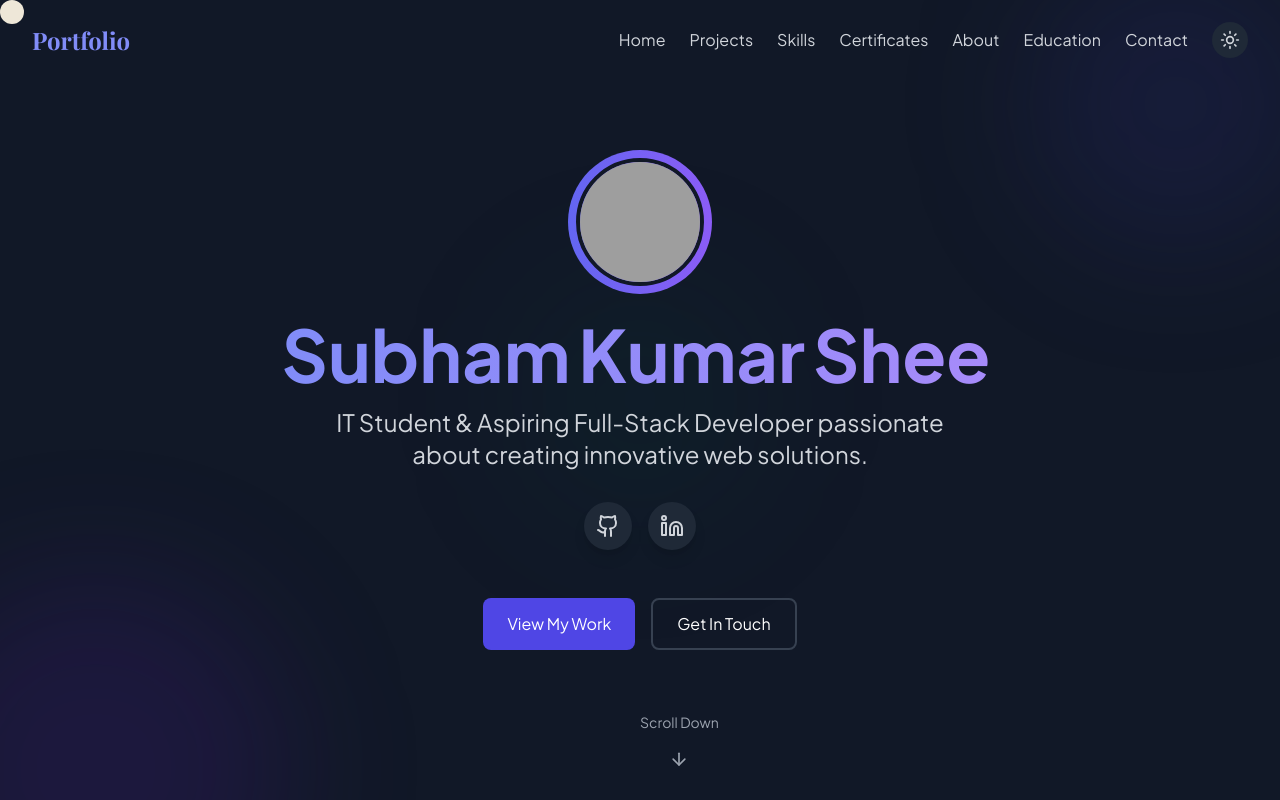
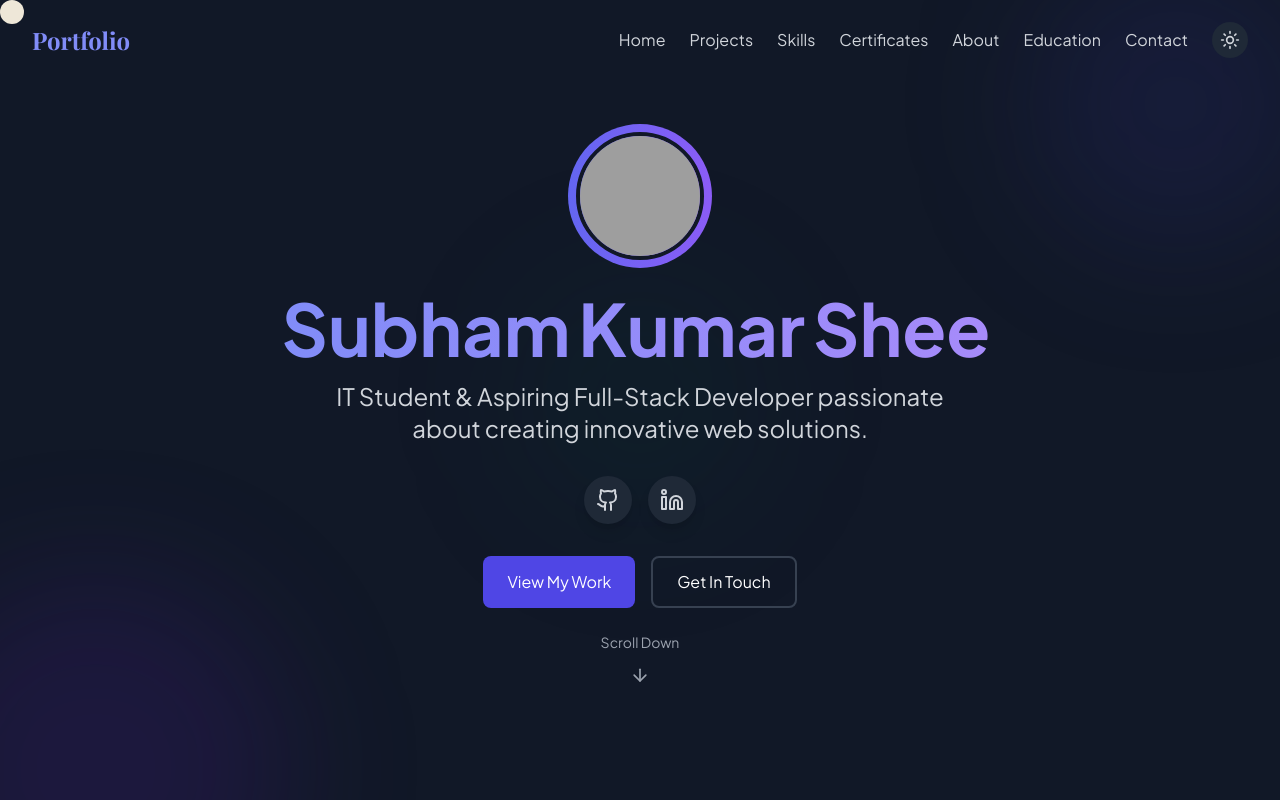
Before and after one commit to Subham8705/portfolio, a React (Vite) app: page / in a window 1280 px wide. Shown: the top 800 px of the page. Built offline with nearby package versions, Linux system fonts and the light colour scheme; grey boxes are pictures that could not be loaded; a web font is replaced by a local one.

Commit message:
made scroll down perfectly in center

```diff
--- a/src/components/SkillBar.tsx
+++ b/src/components/SkillBar.tsx
@@ -24,7 +24,7 @@ const SkillBar: React.FC<SkillBarProps> = ({ skill, index }) => {
     frontend: "bg-primary-500 dark:bg-primary-600",
     backend: "bg-secondary-500 dark:bg-secondary-600",
     design: "bg-accent-500 dark:bg-accent-600",
-    other: "bg-black-600 dark:bg-gray-600"
+    other: "bg-pink-500 dark:bg-pink-600", // vibrant color
   };
 
   return (
@@ -43,7 +43,7 @@ const SkillBar: React.FC<SkillBarProps> = ({ skill, index }) => {
           variants={barVariants}
           initial="hidden"
           whileInView="visible"
-          viewport={{ once: true, margin: "-50px" }}
+          viewport={{ once: false, amount: 0.3 }}
           custom={index}
         />
       </div>
--- a/src/sections/Hero.tsx
+++ b/src/sections/Hero.tsx
@@ -37,7 +37,7 @@ const Hero: React.FC = () => {
     })
   };
 
-  const nameParts = ["Subham", "Kumar", "Shee"]; // Split by words
+  const nameParts = ["Subham", "Kumar", "Shee"];
 
   const getSocialIcon = (name: string) => {
     switch (name) {
@@ -55,7 +55,7 @@ const Hero: React.FC = () => {
   );
 
   return (
-    <section id="home" className="min-h-screen relative flex items-center justify-center overflow-hidden">
+    <section id="home" className="min-h-screen flex items-center justify-center overflow-hidden relative">
       {/* Background Blobs */}
       <div className="absolute inset-0 overflow-hidden">
         <div className="absolute -top-10 -right-10 w-72 h-72 bg-primary-300/30 dark:bg-primary-900/20 rounded-full filter blur-3xl"></div>
@@ -63,6 +63,7 @@ const Hero: React.FC = () => {
         <div className="absolute top-1/2 left-1/2 transform -translate-x-1/2 -translate-y-1/2 w-64 h-64 bg-accent-300/20 dark:bg-accent-900/10 rounded-full filter blur-3xl"></div>
       </div>
 
+      {/* Main Content */}
       <div className="container mx-auto px-4 sm:px-6 lg:px-8 relative z-10">
         <motion.div
           className="flex flex-col items-center text-center"
@@ -84,23 +85,21 @@ const Hero: React.FC = () => {
             </div>
           </motion.div>
 
-          {/* Typing Name Animation */}
+          {/* Name Typing Animation */}
           <motion.div
             className="text-4xl md:text-6xl lg:text-7xl font-bold mb-4"
             initial="hidden"
             animate="visible"
-            variants={{
-              visible: { transition: { staggerChildren: 0.15 } }
-            }}
+            variants={{ visible: { transition: { staggerChildren: 0.15 } } }}
           >
             <div className="bg-clip-text text-transparent bg-gradient-to-r from-primary-600 to-secondary-600 dark:from-primary-400 dark:to-secondary-400 flex flex-wrap justify-center">
-              {nameParts.map((word, wordIndex) => (
+              {nameParts.map((word, i) => (
                 <motion.span
-                  key={wordIndex}
+                  key={i}
                   className={`${word === 'Shee' ? 'whitespace-nowrap' : ''} mr-2`}
                   style={{ display: 'inline-block' }}
                   variants={charVariants}
-                  custom={wordIndex}
+                  custom={i}
                 >
                   {word}
                 </motion.span>
@@ -108,7 +107,7 @@ const Hero: React.FC = () => {
             </div>
           </motion.div>
 
-          {/* Description */}
+          {/* Subtitle */}
           <motion.p
             className="text-xl md:text-2xl mb-8 text-gray-700 dark:text-gray-300 max-w-2xl"
             variants={itemVariants}
@@ -116,9 +115,9 @@ const Hero: React.FC = () => {
             IT Student & Aspiring Full-Stack Developer passionate about creating innovative web solutions.
           </motion.p>
 
-          {/* Social Links */}
+          {/* Social Icons */}
           <motion.div
-            className="flex space-x-4 mb-12"
+            className="flex space-x-4 mb-8"
             variants={itemVariants}
           >
             {mainSocials.map(social => (
@@ -135,30 +134,28 @@ const Hero: React.FC = () => {
             ))}
           </motion.div>
 
-          {/* CTA Buttons */}
+          {/* Buttons + Arrow */}
           <motion.div
-            className="flex flex-col sm:flex-row space-y-4 sm:space-y-0 sm:space-x-4"
+            className="flex flex-col items-center space-y-6"
             variants={itemVariants}
           >
+            <div className="flex flex-col sm:flex-row space-y-3 sm:space-y-0 sm:space-x-4">
               <a href="#projects" className="btn-primary">
                 View My Work
               </a>
               <a href="#contact" className="btn-outline dark:text-white">
                 Get In Touch
               </a>
-          </motion.div>
-        </motion.div>
             </div>
 
-      {/* Scroll Down Arrow */}
             <motion.a
               href="#projects"
-        className="absolute bottom-10 left-1/2 transform -translate-x-1/2 flex flex-col items-center text-gray-500 dark:text-gray-400 hover:text-gray-700 dark:hover:text-gray-200 transition-colors"
+              className="flex flex-col items-center text-gray-500 dark:text-gray-400 hover:text-gray-700 dark:hover:text-gray-200 transition-colors"
               initial={{ opacity: 0, y: -20 }}
               animate={{ opacity: 1, y: 0 }}
               transition={{ delay: 1.5, duration: 0.5 }}
             >
-        <span className="text-sm mb-2">Scroll Down</span>
+              <span className="text-sm mb-1">Scroll Down</span>
               <motion.div
                 animate={{ y: [0, 10, 0] }}
                 transition={{ repeat: Infinity, duration: 1.5, ease: "easeInOut" }}
@@ -166,6 +163,9 @@ const Hero: React.FC = () => {
                 <ArrowDown size={20} />
               </motion.div>
             </motion.a>
+          </motion.div>
+        </motion.div>
+      </div>
     </section>
   );
 };
```
Lines whose indentation alone changed are shown as unchanged.
